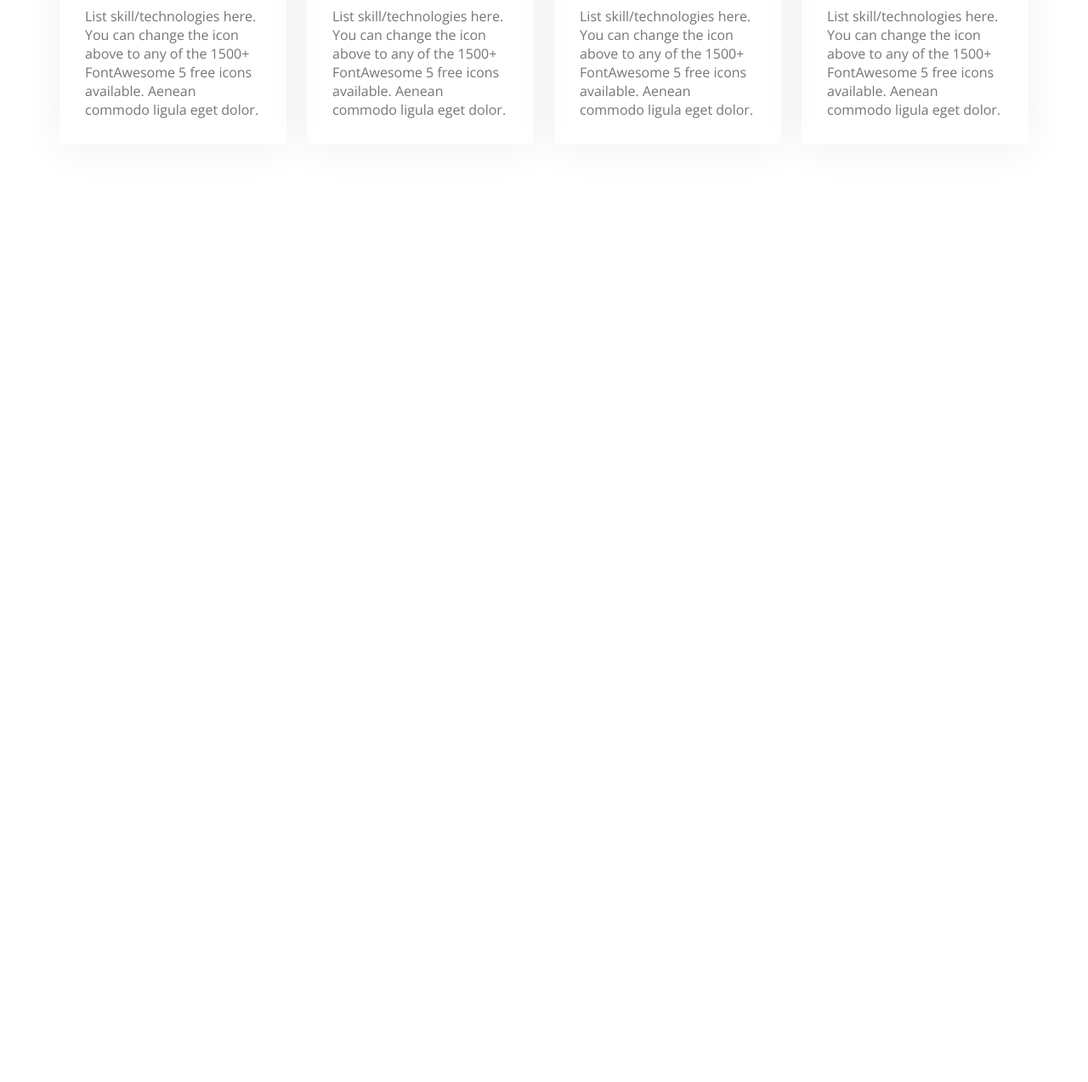
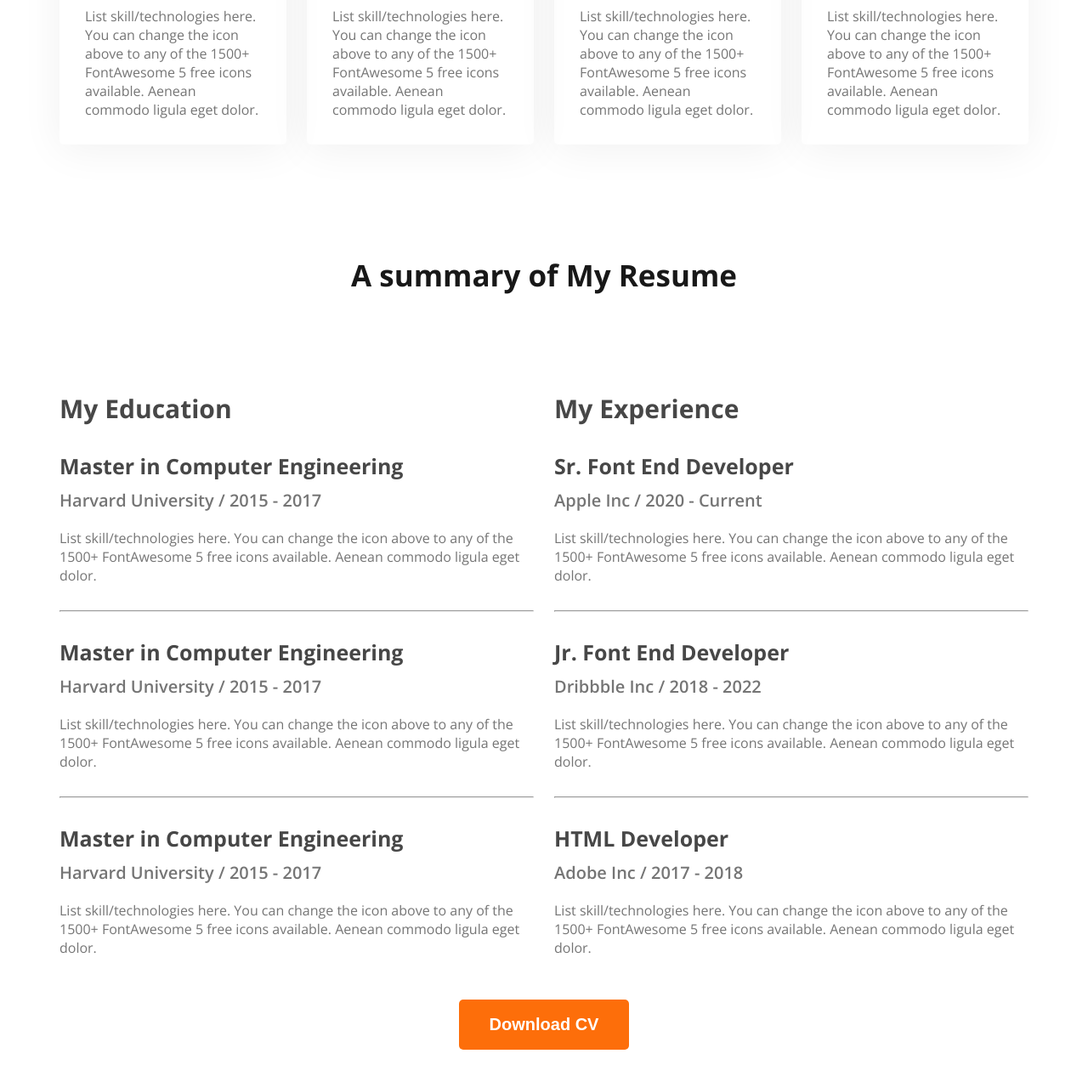
Before and after one commit to abdullahkhondokar/first-portfolio, a plain HTML site: page index.html in a window 1280 px wide. Shown: the part 1923-3196 px from the top of the page at 85% size. Before the commit the page ends 2223 px from the top, so only its background shows below. Drawn offline with nearby package versions, Linux system fonts and the light colour scheme.

Commit message:
added cv section

```diff
--- a/index.html
+++ b/index.html
@@ -83,6 +83,62 @@
         </div>
       </div>
      </section>
+     <section class="resume">
+      <h3 class="resume-title">A summary of My Resume</h3>
+      <div class="resume-container">
+        <div class="resume-column">
+          <h3 class="resume-column-title">My Education</h3>
+          <div class="experience">
+            <h4 class="experience-title">Master in Computer Engineering</h4>
+            <h5 class="experience-sub-title">Harvard University / 2015 - 2017</h5>
+            <p class="experience-description">List skill/technologies here. You can change the icon above
+              to any of the 1500+ FontAwesome 5 free icons available. Aenean commodo ligula eget dolor.</p>
+          </div>
+          <hr class="hr-line">
+          <div class="experience">
+            <h4 class="experience-title">Master in Computer Engineering</h4>
+            <h5 class="experience-sub-title">Harvard University / 2015 - 2017</h5>
+            <p class="experience-description">List skill/technologies here. You can change the icon above
+              to any of the 1500+ FontAwesome 5 free icons available. Aenean commodo ligula eget dolor.</p>
+          </div>
+          <hr class="hr-line">
+          <div class="experience">
+            <h4 class="experience-title">Master in Computer Engineering</h4>
+            <h5 class="experience-sub-title">Harvard University / 2015 - 2017</h5>
+            <p class="experience-description">List skill/technologies here. You can change the icon above
+              to any of the 1500+ FontAwesome 5 free icons available. Aenean commodo ligula eget dolor.</p>
+          </div>
+
+        </div>
+        <div class="resume-column">
+          <h3 class="resume-column-title">My Experience</h3>
+          <div class="experience">
+            <h4 class="experience-title">Sr. Font End Developer</h4>
+            <h5 class="experience-sub-title">Apple Inc / 2020 - Current</h5>
+            <p class="experience-description">List skill/technologies here. You can change the icon above
+              to any of the 1500+ FontAwesome 5 free icons available. Aenean commodo ligula eget dolor.</p>
+          </div>
+          <hr class="hr-line">
+          <div class="experience">
+            <h4 class="experience-title">Jr. Font End Developer</h4>
+            <h5 class="experience-sub-title">Dribbble Inc / 2018 - 2022</h5>
+            <p class="experience-description">List skill/technologies here. You can change the icon above
+              to any of the 1500+ FontAwesome 5 free icons available. Aenean commodo ligula eget dolor.</p>
+          </div>
+          <hr class="hr-line">
+          <div class="experience">
+            <h4 class="experience-title">HTML Developer</h4>
+            <h5 class="experience-sub-title">Adobe Inc / 2017 - 2018</h5>
+            <p class="experience-description">List skill/technologies here. You can change the icon above
+              to any of the 1500+ FontAwesome 5 free icons available. Aenean commodo ligula eget dolor.</p>
+          </div>
+
+        </div>
+      </div>
+      <div class="resume-btn">
+        <a href=""><button class="primary-btn">Download CV</button></a>
+      </div>
+     </section>
   </main>
   <footer>
 
--- a/styles/styles.css
+++ b/styles/styles.css
@@ -175,3 +175,44 @@ main{
   font-size: 16px;
   color: #757575;
 }
+/* resume styles */
+.resume-title{
+  text-align: center;
+  font-size: 35px;
+  font-weight: bold;
+  color: #181818;
+}
+.resume-container{
+  display: flex;
+  gap: 24px;
+  margin-top: 113px;
+}
+.resume-column-title{
+  font-size: 30px;
+  font-weight: bold;
+  color: #474747;
+  margin-bottom: 30px;
+}
+.experience-title{
+  font-size: 25px;
+  font-weight: bold;
+  color: #474747;
+  margin-bottom: 10px;
+}
+.experience-sub-title{
+  font-size: 20px;
+  font-weight: 600;
+  color: #757575;
+  margin-bottom: 20px;
+}
+.experience-description{
+  font-size: 16px;
+  color: #757575;
+}
+.hr-line{
+  margin: 30px 0px;
+}
+.resume-btn{
+  text-align: center;
+  margin: 50px 0 113px 0;
+}
```
